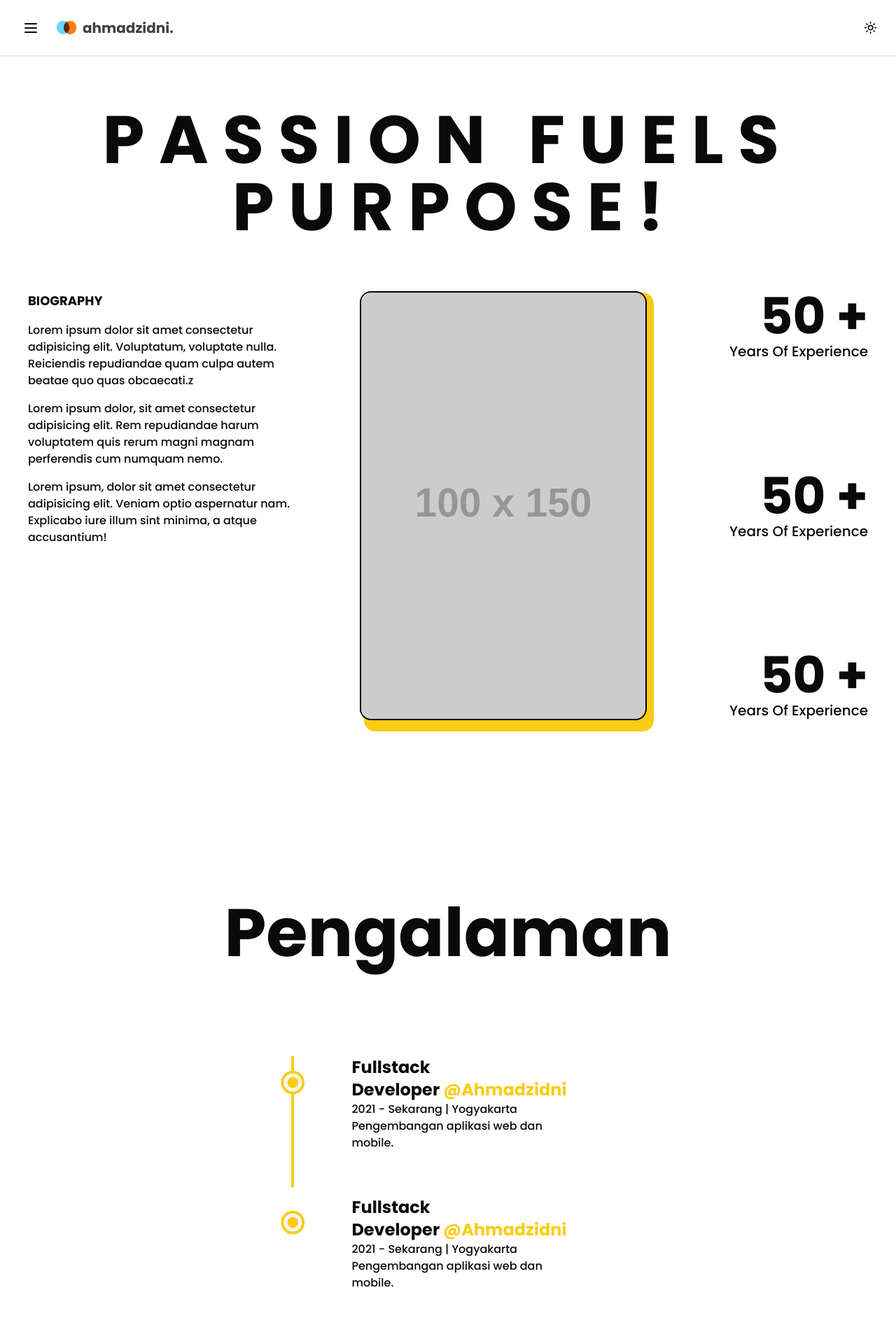
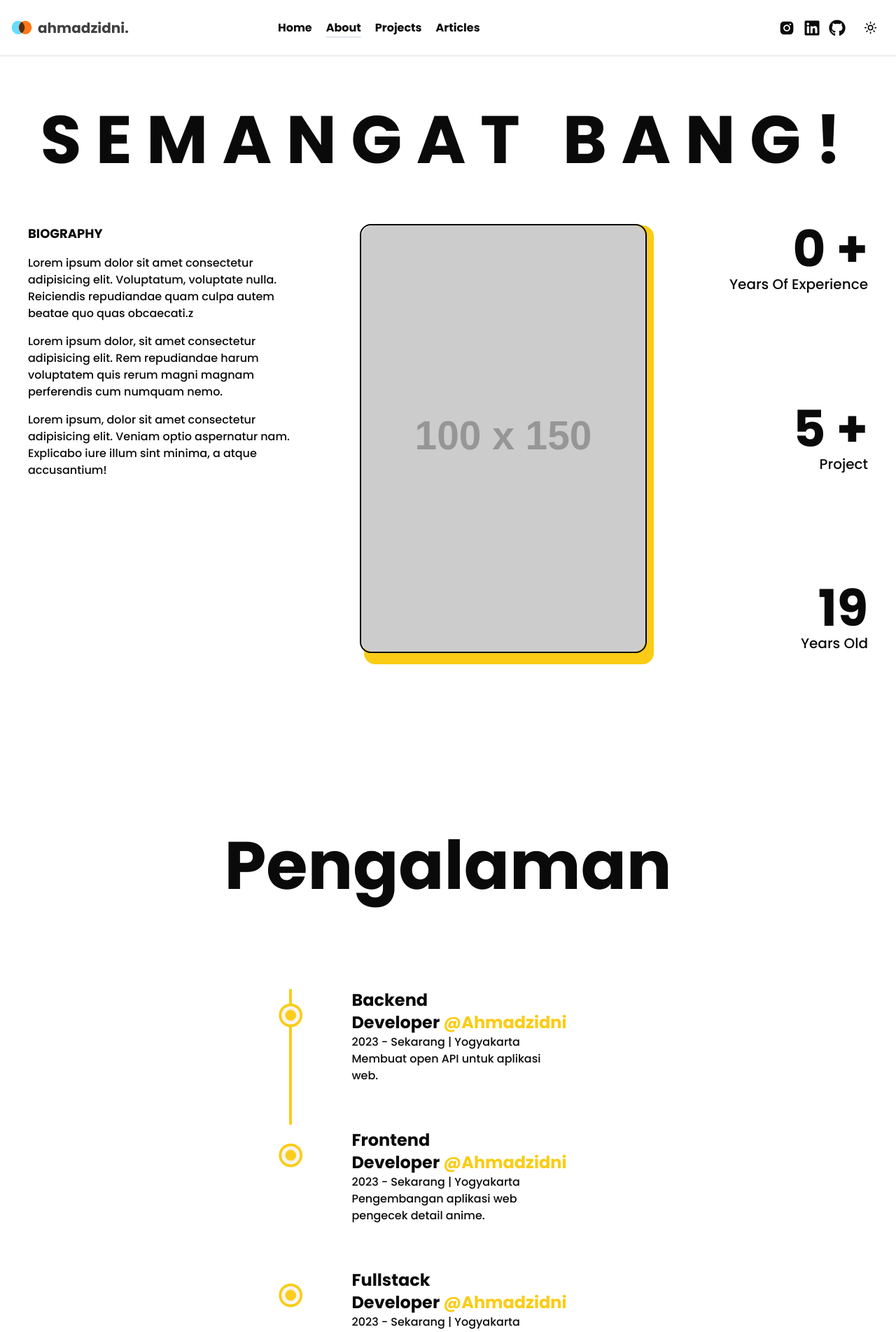
Before and after one commit to ahmaddzidnii/portofolio-nextjs, a Next.js app: page /about in a window 1280 px wide. Shown: the top 1903 px of the page at 70% size. Built offline with nearby package versions, Linux system fonts and the light colour scheme.

Commit message:
fix: navbar

```diff
--- a/app/(portofolio)/_components/experience.tsx
+++ b/app/(portofolio)/_components/experience.tsx
@@ -19,16 +19,16 @@ const Details = ({ postion, company, companyLink, time, address, work }: Details
     <li ref={ref} className="my-8 first:mt-0 last:mb-0 w-[60%] mx-auto flex flex-col items-center justify-between">
       <LiIcon reference={ref} />
       <div>
-        <h3 className="font-bold capitalize text-2xl">
+        <h3 className="font-bold capitalize text-2xl sm:text-xl xs:text-lg">
           {postion}&nbsp;
           <Link className="capitalize text-yellow-400" href={companyLink} target="_blank">
             @{company}
           </Link>
         </h3>
-        <span className="capitalize font-medium">
+        <span className="capitalize font-medium xs:text-sm">
           {time} | {address}
         </span>
-        <p className="font-medium w-full">{work}</p>
+        <p className="font-medium w-full xs:text-sm">{work}</p>
       </div>
     </li>
   );
@@ -42,13 +42,13 @@ const Experience = () => {
   });
   return (
     <div className="my-64 flex flex-col items-center">
-      <h2 className="font-bold text-8xl mb-32 w-full text-center">Pengalaman</h2>
+      <h2 className="font-bold text-8xl mb-32 w-full text-center md:text-6xl xs:text-4xl md:mb-16">Pengalaman</h2>
       <div ref={ref} className=" relative">
         <motion.div style={{ scaleY: scrollYProgress }} className="absolute -left-1 top-0 w-[4px] h-full bg-yellow-400 origin-top" />
         <ul className="w-full flex flex-col items-start justify-between ml-4">
-          <Details postion="Fullstack Developer" company="ahmadzidni" companyLink="https://ahmadzidni.site" time="2021 - Sekarang" address="Yogyakarta" work="Pengembangan aplikasi web dan mobile." />
-          <Details postion="Fullstack Developer" company="ahmadzidni" companyLink="https://ahmadzidni.site" time="2021 - Sekarang" address="Yogyakarta" work="Pengembangan aplikasi web dan mobile." />
-          <Details postion="Fullstack Developer" company="ahmadzidni" companyLink="https://ahmadzidni.site" time="2021 - Sekarang" address="Yogyakarta" work="Pengembangan aplikasi web dan mobile." />
+          <Details postion="Backend Developer" company="ahmadzidni" companyLink="https://ahmadzidni.site" time="2023 - Sekarang" address="Yogyakarta" work="Membuat open API untuk aplikasi web." />
+          <Details postion="Frontend Developer" company="ahmadzidni" companyLink="https://ahmadzidni.site" time="2023 - Sekarang" address="Yogyakarta" work="Pengembangan aplikasi web pengecek detail anime." />
+          <Details postion="Fullstack Developer" company="ahmadzidni" companyLink="https://ahmadzidni.site" time="2023 - Sekarang" address="Yogyakarta" work="Pengembangan aplikasi todolist dalam bentuk web." />
         </ul>
       </div>
     </div>
--- a/app/(portofolio)/about/page.tsx
+++ b/app/(portofolio)/about/page.tsx
@@ -9,7 +9,7 @@ export const metadata = {
 const AboutPage = async () => {
   return (
     <main className="flex flex-col w-full items-center justify-center pt-16">
-      <AnimatedText text="Passion Fuels Purpose!" className="lg:!text-7xl sm:!text-6xl xs:!text-4xl  mb-16 sm:mb-8" />
+      <AnimatedText text="Semangat Bang!" className="lg:!text-7xl sm:!text-6xl xs:!text-4xl  mb-16 sm:mb-8" />
       <div className="w-full grid grid-cols-8 gap-16 sm:gap-8  xl:col-span-4   ">
         <div className="col-span-3 flex flex-col items-start justify-start md:order-2 md:col-span-8">
           <h2 className="mb-4 text-lg font-bold uppercase">Biography</h2>
@@ -26,21 +26,21 @@ const AboutPage = async () => {
         <div className="col-span-2 flex flex-col items-end justify-between xl:col-span-8 xl:flex-row xl:items-center  md:order-3">
           <div className="flex flex-col items-end justify-center xl:items-center ">
             <span className="inline-block text-7xl font-bold md:text-6xl sm:text-5xl xs:text-4xl">
-              <AnimateNumber value={50} /> +
+              <AnimateNumber value={0} /> +
             </span>
             <h2 className="text-xl font-medium capitalize xl:text-center md:text-lg sm:text-base xs:text-sm">Years of Experience</h2>
           </div>
           <div className="flex flex-col items-end justify-center xl:items-center ">
             <span className="inline-block text-7xl font-bold md:text-6xl sm:text-5xl xs:text-4xl">
-              <AnimateNumber value={50} /> +
+              <AnimateNumber value={5} /> +
             </span>
-            <h2 className="text-xl font-medium capitalize xl:text-center md:text-lg sm:text-base xs:text-sm">Years of Experience</h2>
+            <h2 className="text-xl font-medium capitalize xl:text-center md:text-lg sm:text-base xs:text-sm">Project</h2>
           </div>
           <div className="flex flex-col items-end justify-center xl:items-center ">
             <span className="inline-block text-7xl font-bold md:text-6xl sm:text-5xl xs:text-4xl">
-              <AnimateNumber value={50} /> +
+              <AnimateNumber value={19} />
             </span>
-            <h2 className="text-xl font-medium capitalize xl:text-center md:text-lg sm:text-base xs:text-sm">Years of Experience</h2>
+            <h2 className="text-xl font-medium capitalize xl:text-center md:text-lg sm:text-base xs:text-sm">Years old</h2>
           </div>
         </div>
       </div>
--- a/app/(portofolio)/page.tsx
+++ b/app/(portofolio)/page.tsx
@@ -11,7 +11,7 @@ export default function Home() {
   return (
     <>
       <div className="flex w-full min-h-screen  max-w-7xl mx-auto items-center ">
-        <div className="grid grid-cols-1 md:grid-cols-5 items-center gap-y-10 lg:gap-y-0">
+        <div className="grid grid-cols-5 items-center gap-y-10 ">
           <div className="col-span-2 ">
             <Image src="/img/profile.jpg" alt="profile" width={400} height={400} className="mx-auto rounded-full border-8 border-yellow-400" />
           </div>
--- a/components/footer.tsx
+++ b/components/footer.tsx
@@ -3,7 +3,7 @@ import { Logo } from "./logo";
 const Footer = () => {
   return (
     <footer className="w-full h-20 border-t shadow-sm flex justify-between items-center px-5 mt-20">
-      <div className="hidden md:block">
+      <div className=" block sm:hidden">
         <Logo />
       </div>
       <div>
--- a/components/mobile-sidebar.tsx
+++ b/components/mobile-sidebar.tsx
@@ -55,7 +55,7 @@ const MobileSidebar = () => {
   ];
 
   return (
-    <div className="block md:hidden">
+    <div className="hidden sm:block">
       <Sheet>
         <SheetTrigger asChild>
           <Button variant="ghost">
--- a/components/navbar.tsx
+++ b/components/navbar.tsx
@@ -58,11 +58,11 @@ const Navbar = () => {
 
   return (
     <header className={cn("fixed z-[100] top-0 flex w-full mx-auto h-20 justify-between items-center p-4 border-b shadow-sm transition-all duration-300 ease-in-out ", isScroled && "bg-white dark:bg-slate-900")}>
-      <div className="flex items-center gap-x-2">
+      <div className="flex items-center gap-x-2 ">
         <MobileSidebar />
         <Logo />
       </div>
-      <nav className="gap-x-5 mx-auto hidden md:flex">
+      <nav className="gap-x-5 mx-auto flex sm:hidden">
         {midNavbar.map((item) => (
           <Link key={item.name} href={item.href} className="relative group font-bold">
             {item.name}
@@ -70,7 +70,7 @@ const Navbar = () => {
           </Link>
         ))}
       </nav>
-      <nav className="ms-auto hidden sm:flex  items-center gap-x-3 mr-4">
+      <nav className="ms-auto  flex sm:hidden items-center gap-x-3 mr-4">
         {endNavbar.map((item) => (
           <Link key={item.name} href={item.href} target="_blank">
             {item.icon}
```
